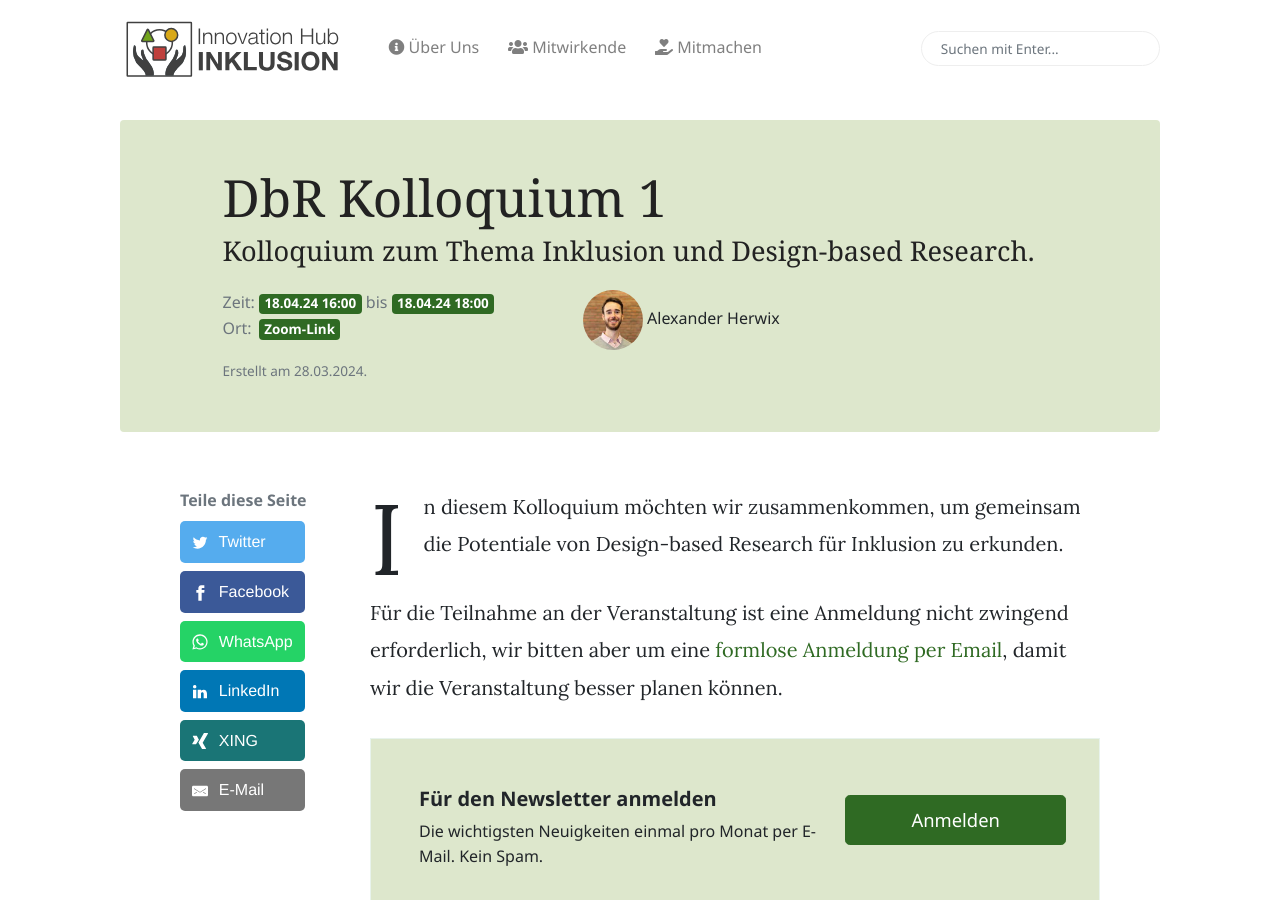
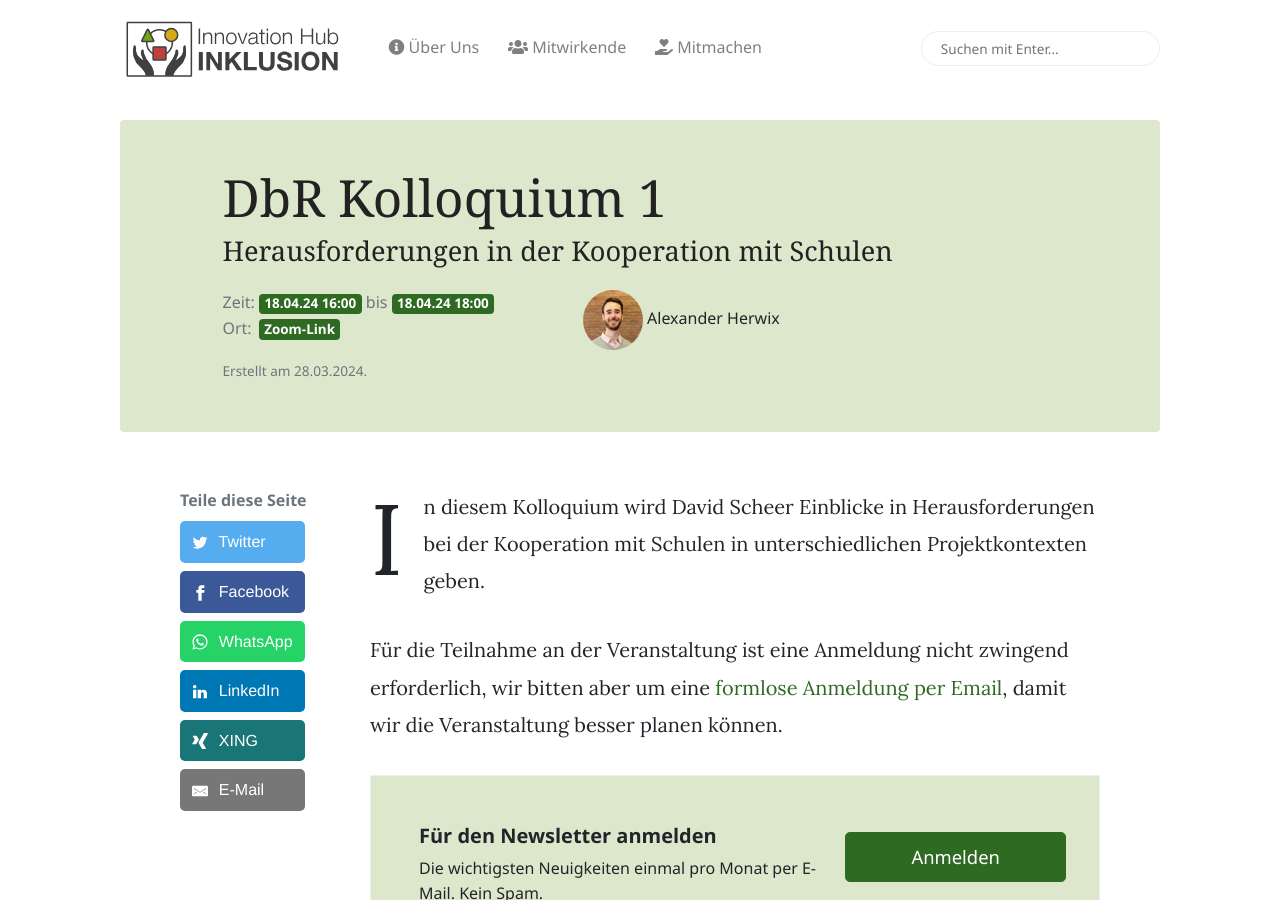
Before and after one commit to innovation-hub-inklusion/innovation-hub-inklusion.github.io, a Jekyll site: the page built from _events/kolloquium-april-24.md, in a window 1280 px wide and 900 px high. Built offline with Jekyll 4.4.1, drawn with Linux system fonts in a browser that asks for light colours.

Commit message:
Update Event

```diff
--- a/_events/kolloquium-april-24.md
+++ b/_events/kolloquium-april-24.md
@@ -1,6 +1,6 @@
 ---
 title: "DbR Kolloquium 1"
-subtitle: Kolloquium zum Thema Inklusion und Design-based Research.
+subtitle: Herausforderungen in der Kooperation mit Schulen
 author: alex
 event_id: 20240418-KOLLOQUIUM-DBR
 event_date_start: 2024-04-18 16:00:00
@@ -9,6 +9,6 @@ event_location: "[Zoom-Link](https://uni-leipzig.zoom.us/j/66091683696?pwd=eEhBK
 published: true
 ---
 
-In diesem Kolloquium möchten wir zusammenkommen, um gemeinsam die Potentiale von Design-based Research für Inklusion zu erkunden.
+In diesem Kolloquium wird David Scheer Einblicke in Herausforderungen bei der Kooperation mit Schulen in unterschiedlichen Projektkontexten geben.
 
 Für die Teilnahme an der Veranstaltung ist eine Anmeldung nicht zwingend erforderlich, wir bitten aber um eine [formlose Anmeldung per Email](mailto:sekretariat@inklusion.network), damit wir die Veranstaltung besser planen können.
```
